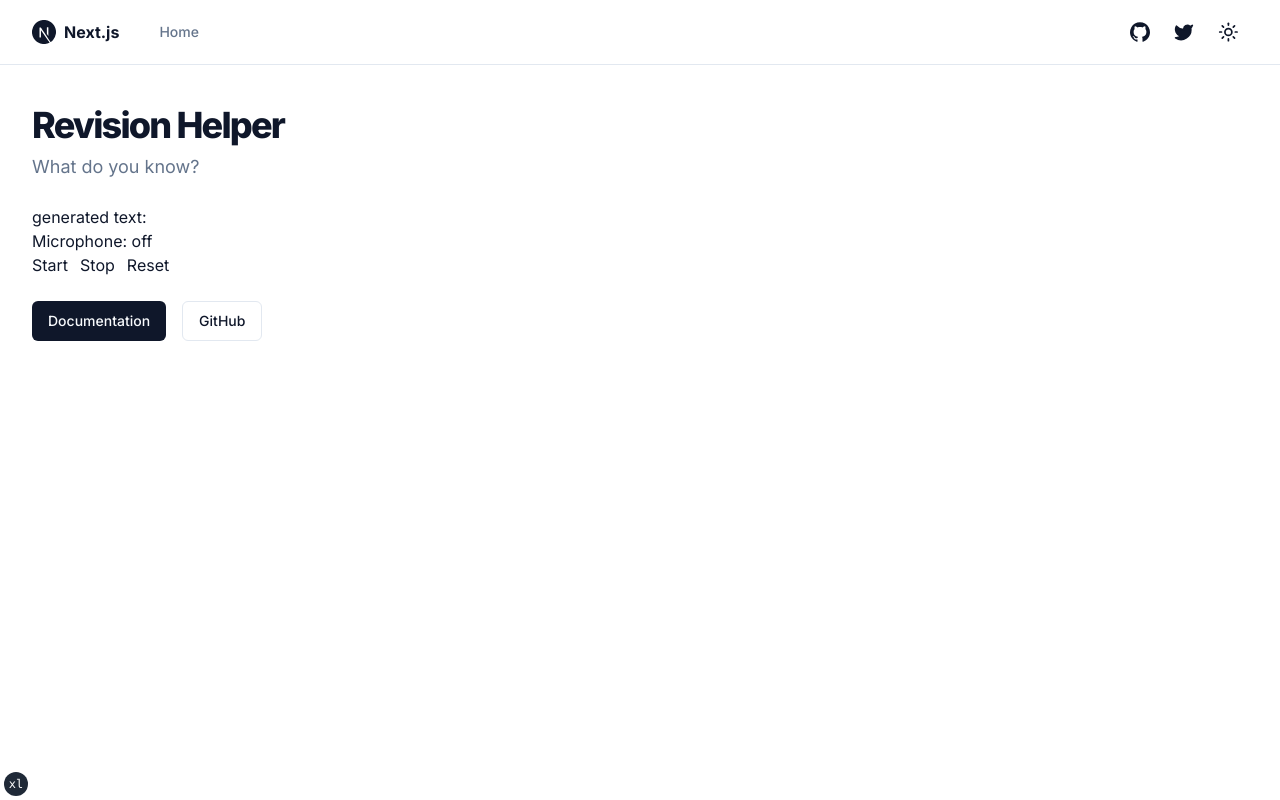
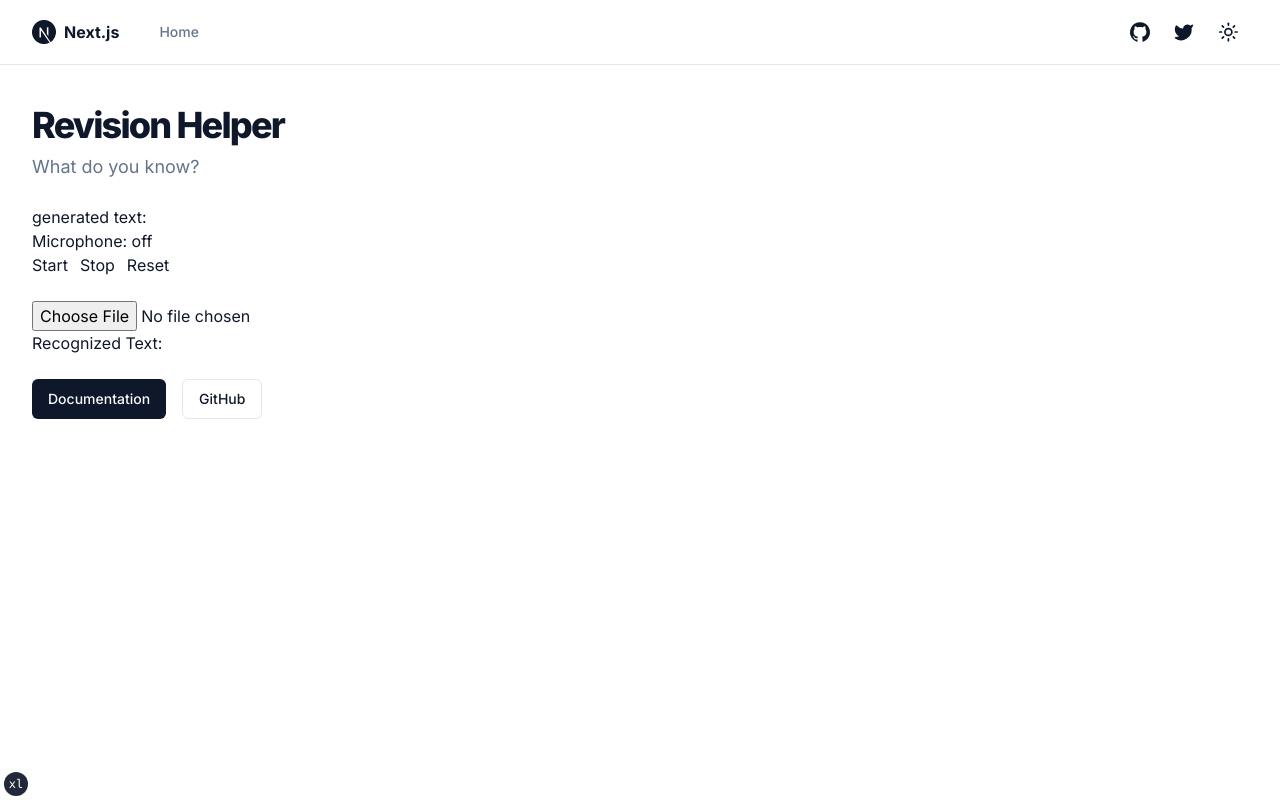
Before and after one commit to VulcanWM/revision-helper, a Next.js app: page / in a window 1280 px wide. Built offline with nearby package versions, Linux system fonts and the light colour scheme.

Commit message:
added image to text

```diff
--- a/app/page.tsx
+++ b/app/page.tsx
@@ -8,6 +8,7 @@ const Text = dynamic(() => import("../components/Text"), {
 
 import { siteConfig } from "@/config/site"
 import { buttonVariants } from "@/components/ui/button"
+import TextRecognition from "@/components/TextRecognition";
 
 export default function IndexPage() {
   return (
@@ -21,6 +22,7 @@ export default function IndexPage() {
         </p>
       </div>
       <Text />
+      <TextRecognition/>
       <div className="flex gap-4">
         <Link
           href={siteConfig.links.docs}
--- /dev/null
+++ b/components/TextRecognition.tsx
@@ -0,0 +1,30 @@
+//@ts-nocheck
+"use client"
+import React, { useState, useEffect } from 'react';
+import Tesseract from 'tesseract.js';
+const TextRecognition = () => {
+  const [selectedImage, setSelectedImage] = useState(null);
+  const handleImageUpload = (event) => {
+    const image = event.target.files[0];
+    setSelectedImage(URL.createObjectURL(image));
+  };
+  const [recognizedText, setRecognizedText] = useState('');
+  useEffect(() => {
+    const recognizeText = async () => {
+      if (selectedImage) {
+        const result = await Tesseract.recognize(selectedImage);
+        setRecognizedText(result.data.text);
+      }
+    };
+    recognizeText();
+  }, [selectedImage]);
+  return (
+    <div>
+      <input type="file" accept="image/*" onChange={handleImageUpload} />
+      {selectedImage && <img src={selectedImage} alt="Selected" />}
+      <h2>Recognized Text:</h2>
+      <p>{recognizedText}</p>
+    </div>
+  );
+};
+export default TextRecognition;
--- a/package.json
+++ b/package.json
@@ -26,7 +26,8 @@
     "regenerator-runtime": "^0.14.1",
     "sharp": "^0.31.3",
     "tailwind-merge": "^1.13.2",
-    "tailwindcss-animate": "^1.0.6"
+    "tailwindcss-animate": "^1.0.6",
+    "tesseract.js": "^5.0.4"
   },
   "devDependencies": {
     "@babel/plugin-transform-runtime": "^7.23.9",
```
Also changed, not shown: 1 other file (tests, documents, lock files or other folders).
